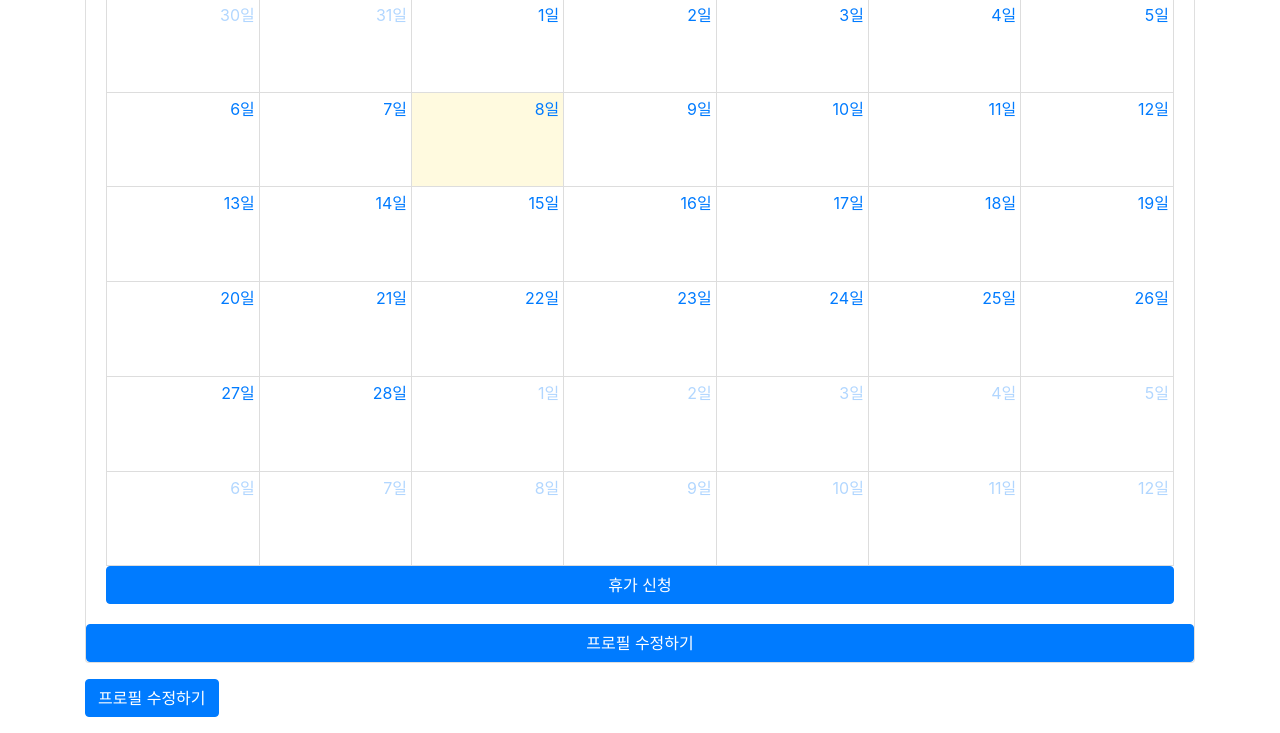
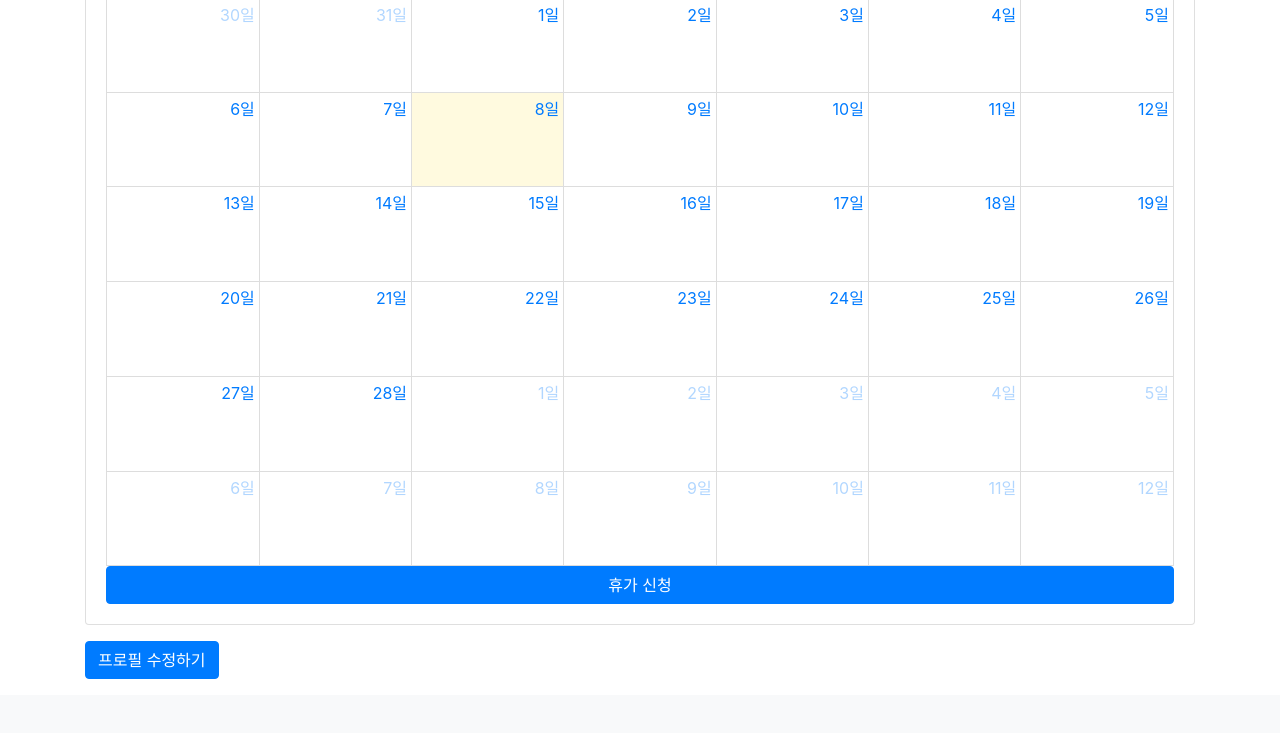
Before and after one commit to magenta1223/Intranet, a Django app: template templates/common/profile.html in a window 1280 px wide. Shown: the part 727-1460 px from the top of the page. After the commit the page ends 1406 px from the top, so only its background shows below. Run offline with Django 3.2, Linux system fonts and the light colour scheme; the template is opened without the code that fills it, so the values that code supplies are empty; parts of the project's set-up code (start-up, migrations or seed data) failed here and were passed over; some libraries are stand-ins or nearby versions.

Commit message:
Bugfix profile.html

```diff
--- a/templates/common/profile.html
+++ b/templates/common/profile.html
@@ -41,9 +41,6 @@
 
         </div>
 
-        <a href="{% url 'toast_calendar' %}" class="btn btn-primary"> 프로필 수정하기</a>
-
-
     </div>
     {% if user.is_superuser %}
     <a class="btn btn-primary" disabled>관리자는 프로필을 수정할 수 없습니다.</a>
```
